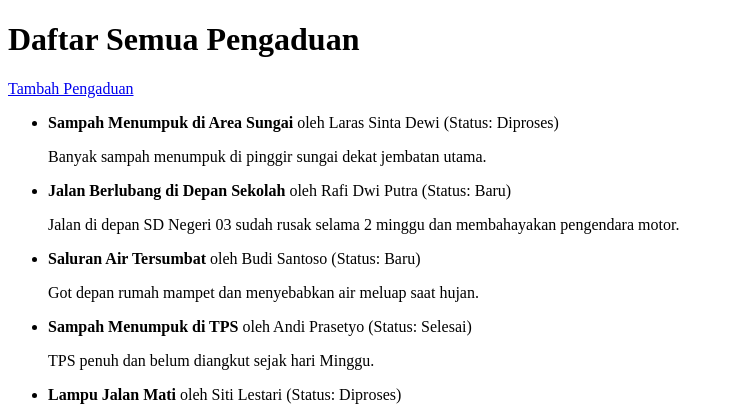
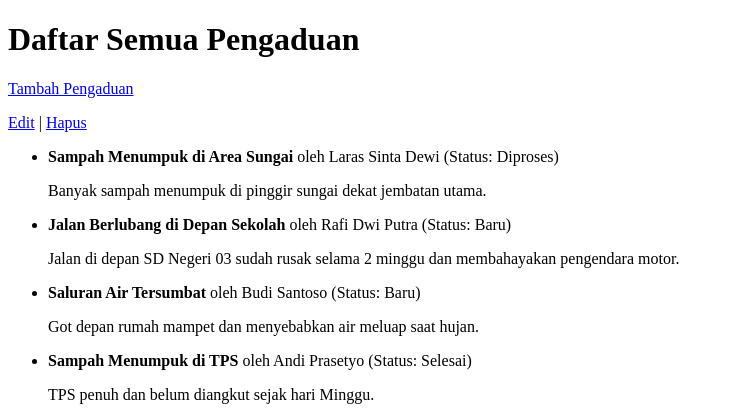
Before and after one commit to Freddy47588/framework-programming-kelurahan-23201276, a Django app: page /pengaduan/ in a window 1280 px wide. Shown: the top 420 px of the page, without its empty margins (0-734 px from the left). Run offline with Django 5.2, Linux system fonts and the light colour scheme; data comes from the database, SQL or seed files in the repository.

Commit message:
Modul 4 (challenge): tambah tombol Edit & Hapus di daftar pengaduan

```diff
--- a/warga/templates/warga/pengaduan_list.html
+++ b/warga/templates/warga/pengaduan_list.html
@@ -1,11 +1,14 @@
 <!DOCTYPE html>
 <html>
-<head><title>Daftar Pengaduan Warga</title></head>
+  <head>
+    <title>Daftar Pengaduan Warga</title>
+  </head>
   <body>
     <h1>Daftar Semua Pengaduan</h1>
 
     <p><a href="{% url 'pengaduan-tambah' %}">Tambah Pengaduan</a></p>
-
+    <a href="{% url 'pengaduan-edit' aduan.pk %}">Edit</a> |
+    <a href="{% url 'pengaduan-hapus' aduan.pk %}">Hapus</a>
     <ul>
       {% for aduan in object_list %}
       <li>
```
Lines whose indentation alone changed are shown as unchanged.
